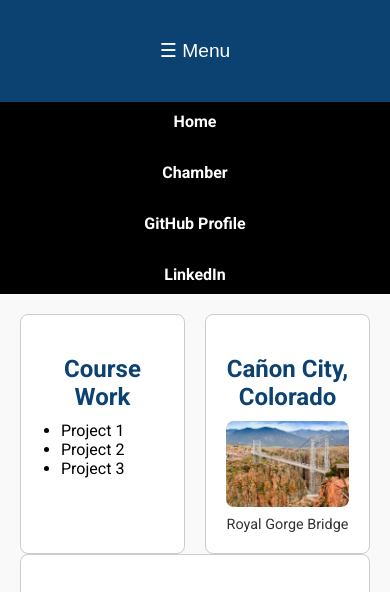
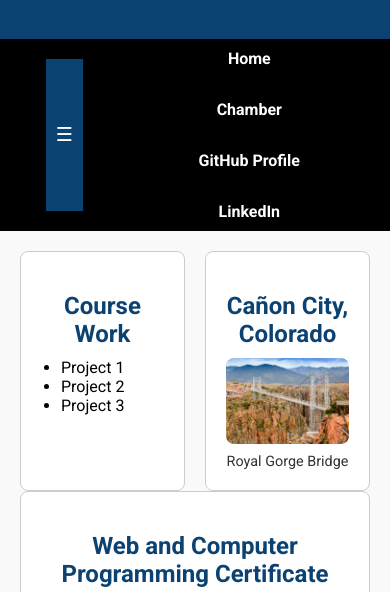
Before and after one commit to denisesmith05/wdd231, a plain HTML site: page index.html in a window 390 px wide. Shown: the part 183-775 px from the top of the page. Drawn offline with Linux system fonts and the light colour scheme.

Commit message:
fixed hamburger

```diff
--- a/index.html
+++ b/index.html
@@ -18,9 +18,9 @@
             <img src="images/index-profile.jpg" alt="Profile Picture">
             <h1>Denise S. Smith</h1>
         </div>
-        <button class="navbar-toggler">&#9776; Menu</button>
     </header>
     <nav class="navigation">
+        <button class="navbar-toggler">&#9776;</button>
         <ul>
             <li><a href="index.html">Home</a></li>
             <li><a href="chamber.html">Chamber</a></li>
```
